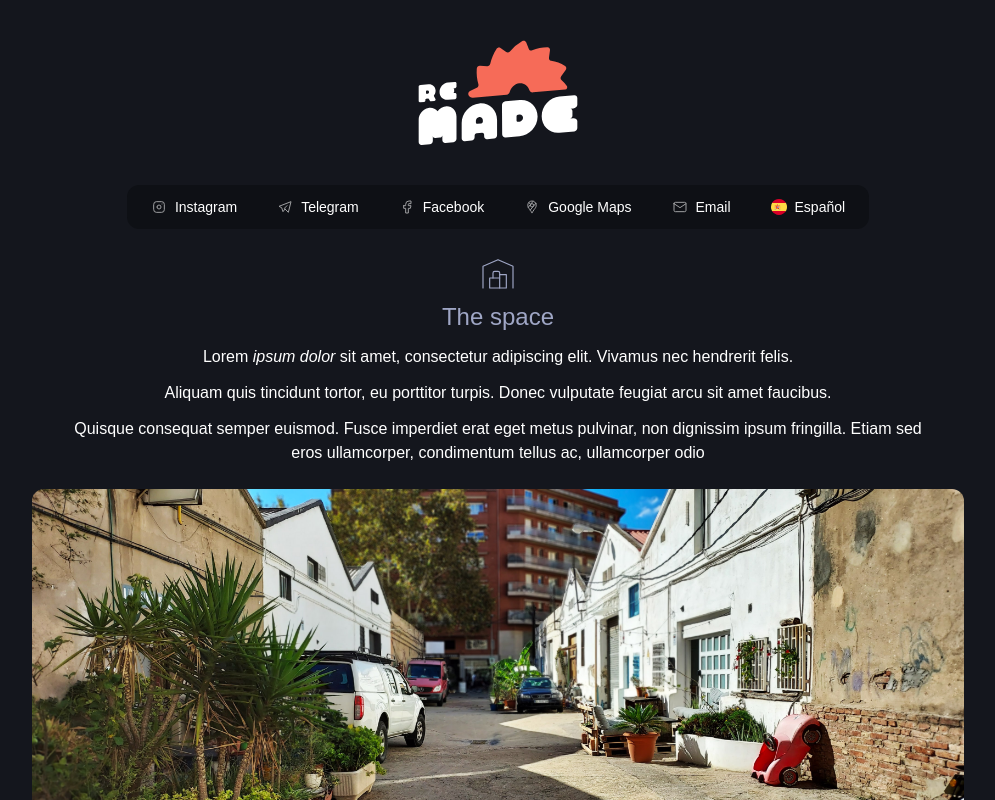
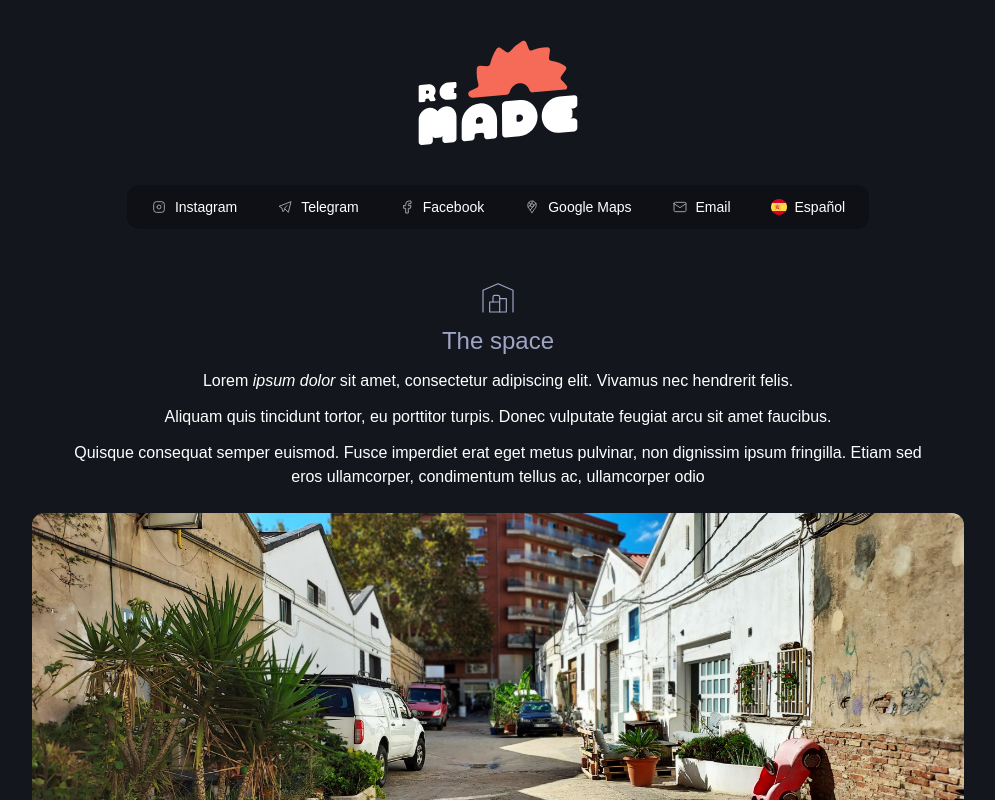
Before and after one commit to mademakerspace/remade-website, a Next.js app: page /en in a window 1280 px wide. Shown: the top 800 px of the page, without its empty margins (142-1137 px from the left). Built offline with nearby package versions, Linux system fonts and the light colour scheme; a web font is replaced by a local one.

Commit message:
More whitespace

```diff
--- a/src/components/ContentSection/ContentSection.tsx
+++ b/src/components/ContentSection/ContentSection.tsx
@@ -4,7 +4,7 @@ import { FunctionComponent, PropsWithChildren } from "react";
 export const ContentSection: FunctionComponent<
   PropsWithChildren<{ icon?: Icon; title?: string }>
 > = ({ icon: Icon, title, children }) => (
-  <div className="my-6">
+  <div className="my-12">
     {!!title && (
       <h1 className="flex flex-col gap-2 items-center text-secondary text-2xl mb-3">
         {!!Icon && <Icon size={40} stroke={0.7} />}
```
